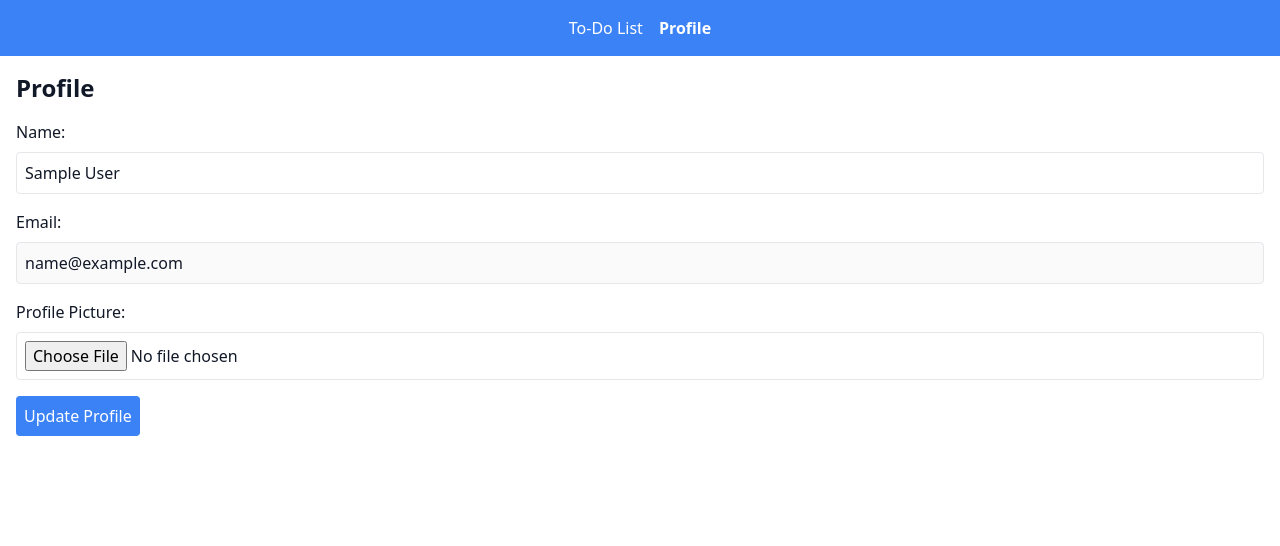
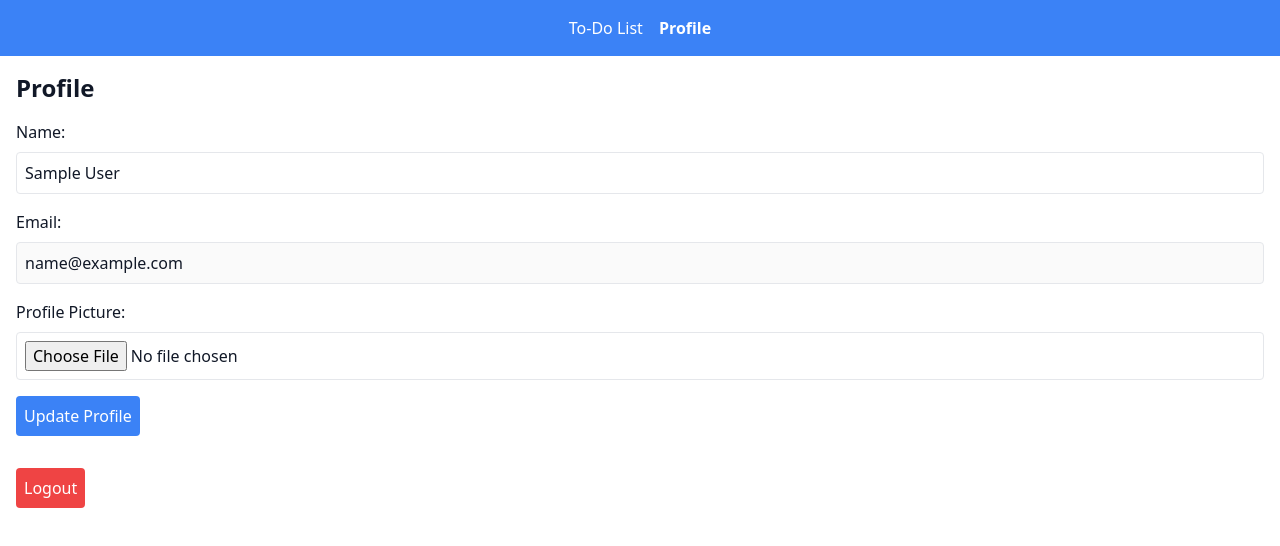
Before and after one commit to abdallahmoustafa94/todo, a React (Vite) app: page /profile in a window 1280 px wide. Shown: the top 546 px of the page. Built offline with nearby package versions, Linux system fonts and the light colour scheme; no server answers; sample sign-in values are in the browser's storage.

Commit message:
bugFix/update profile

```diff
--- a/src/components/Profile.jsx
+++ b/src/components/Profile.jsx
@@ -1,15 +1,17 @@
 import React, { useState, useEffect } from 'react';
 import { useSelector, useDispatch } from 'react-redux';
-import { updateProfile } from 'firebase/auth';
+import { updateProfile, signOut } from 'firebase/auth';
 import { doc, setDoc } from 'firebase/firestore';
 import { ref, uploadBytes, getDownloadURL } from 'firebase/storage';
 import { auth, db, storage } from '../firebase';
-import { setUser } from '../store/authSlice';
+import { setUser, clearUser } from '../store/authSlice';
 import { motion } from 'framer-motion';
+import { useNavigate } from 'react-router-dom';
 
 function Profile() {
   const user = useSelector(state => state.auth.user);
   const dispatch = useDispatch();
+  const navigate = useNavigate();
   const [name, setName] = useState(user?.displayName || '');
   const [email, setEmail] = useState(user?.email || '');
   const [photoURL, setPhotoURL] = useState(user?.photoURL || '');
@@ -76,6 +78,17 @@ function Profile() {
     }
   };
 
+  const handleLogout = async () => {
+    try {
+      await signOut(auth);
+      dispatch(clearUser());
+      navigate('/login');
+    } catch (error) {
+      console.error('Error signing out:', error);
+      setError('Failed to log out. Please try again.');
+    }
+  };
+
   if (!user) {
     return <div className="text-center mt-8 dark:text-white">Loading...</div>;
   }
@@ -124,6 +137,16 @@ function Profile() {
           {loading ? 'Updating...' : 'Update Profile'}
         </motion.button>
       </form>
+      <div className="mt-8">
+        <motion.button
+          onClick={handleLogout}
+          className="bg-red-500 text-white p-2 rounded dark:bg-red-600"
+          whileHover={{ scale: 1.05 }}
+          whileTap={{ scale: 0.95 }}
+        >
+          Logout
+        </motion.button>
+      </div>
     </div>
   );
 }
```
